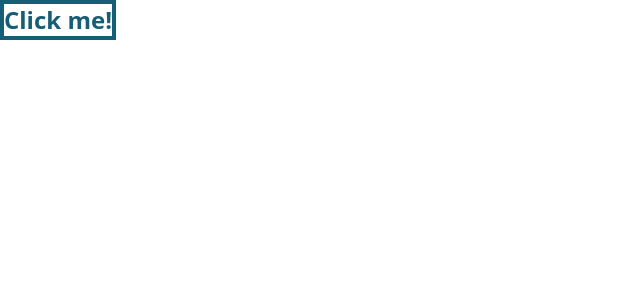
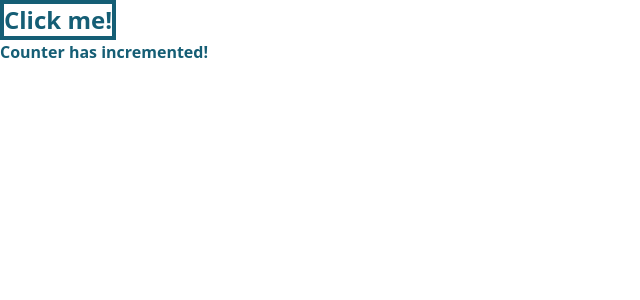
Before and after one commit to syedaAnusha/React-Indepth, a React (Vite) app in the folder learn-react-indepth/: page / in a window 1280 px wide. Both pictures are taken after a click on the button "Click me!". Shown: the top 300 px of the page, without its empty margins (0-640 px from the left). Built offline with nearby package versions, Linux system fonts and the light colour scheme.

Commit message:
refactor

```diff
--- a/learn-react-indepth/src/LifeCycleA.jsx
+++ b/learn-react-indepth/src/LifeCycleA.jsx
@@ -9,6 +9,7 @@ class LifeCycleA extends Component {
     super(props);
     this.state = {
       count: 0,
+      isIncrement: false,
     };
     // console.log("LifeCycleA Construtor");
   }
@@ -41,6 +42,7 @@ class LifeCycleA extends Component {
   changeOnClick = () => {
     this.setState({
       count: this.state.count + 1,
+      isIncrement: true,
     });
   };
   render() {
@@ -53,6 +55,11 @@ class LifeCycleA extends Component {
         >
           Click me!
         </button>
+        {this.state.isIncrement && (
+          <p className="text text-cyan-800 font-extrabold text-md">
+            Counter has incremented!
+          </p>
+        )}
       </>
     );
   }
```
